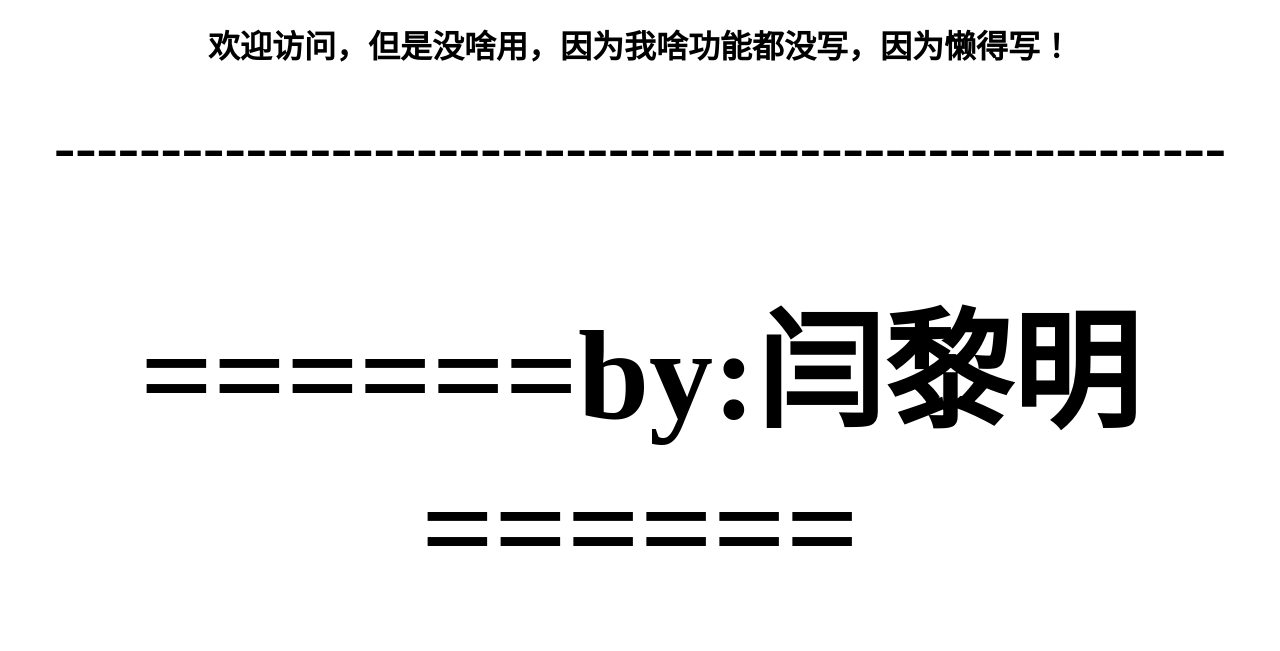
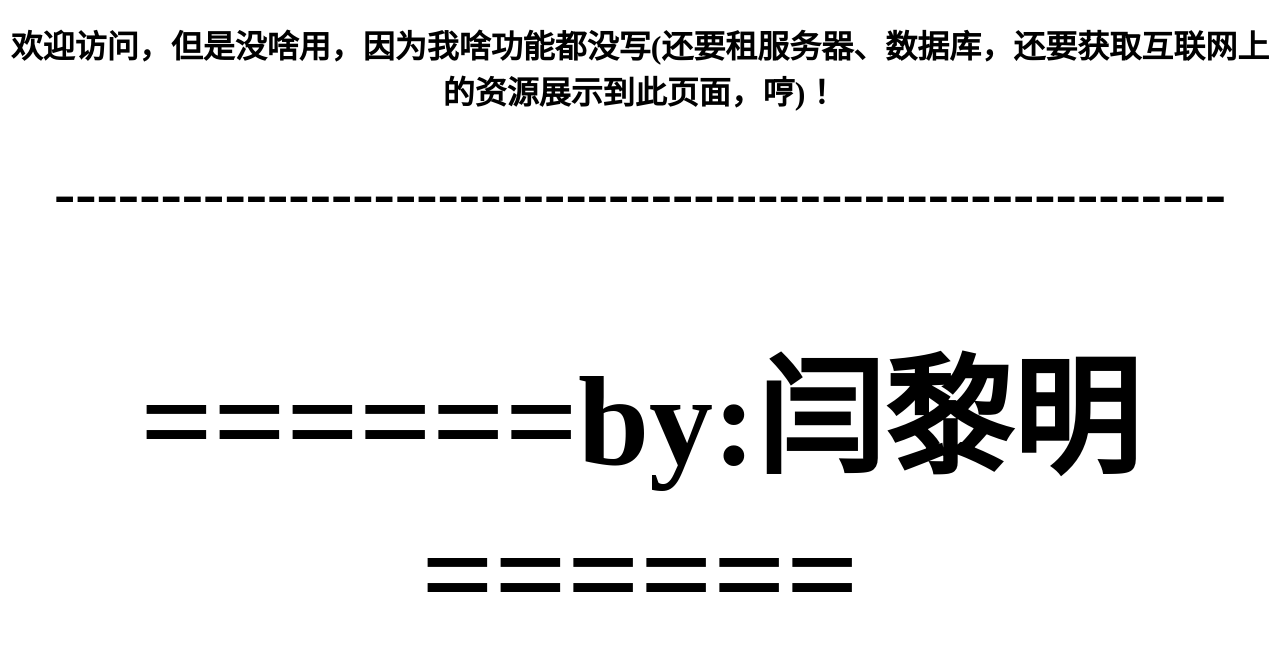
Before and after one commit to Yanlimimg/demo, a plain HTML site: page demo1.html in a window 1280 px wide. Drawn offline with Linux system fonts and the light colour scheme.

Commit message:
Update and rename demo.html to demo1.html

```diff
--- a/demo.html
+++ b/demo1.html
@@ -5,7 +5,7 @@
     <title>this_is_demo</title>
 </head>
 <body>
-<h1><center/>欢迎访问，但是没啥用，因为我啥功能都没写，因为懒得写！<center/><h1/>
+<h1><center/>欢迎访问，但是没啥用，因为我啥功能都没写(还要租服务器、数据库，还要获取互联网上的资源展示到此页面，哼)！<center/><h1/>
     <h1><center/>-------------------------------------------------------<center/><h1/>
         <h1><center/>======by:闫黎明======<center/><h1/>
 </body>
```
